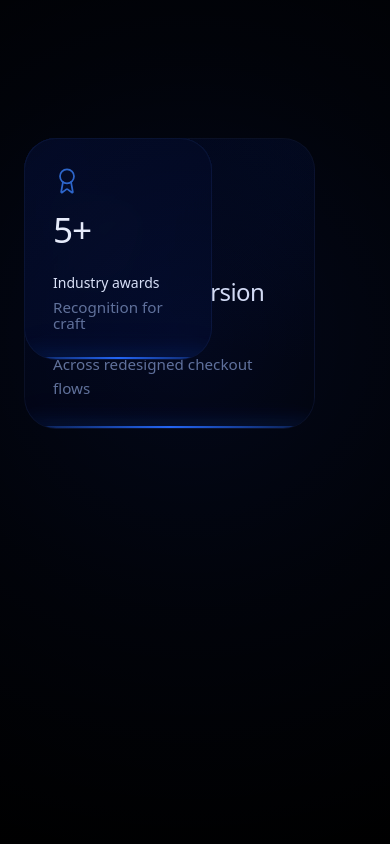
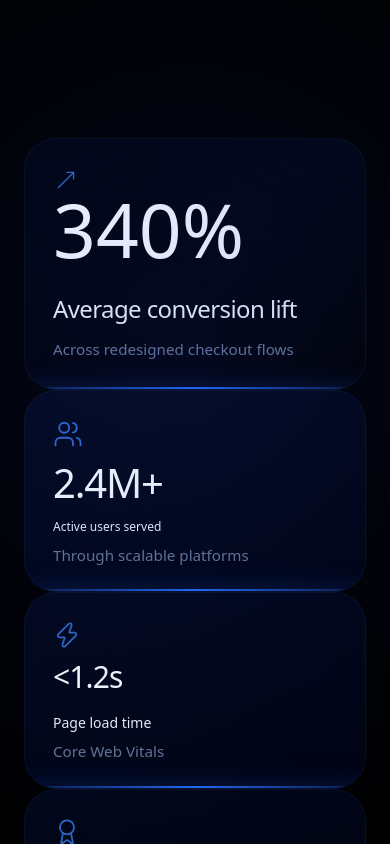
Before and after one commit to josephstephen-dev/joseph-portfolio, a Next.js app: page / in a window 390 px wide. Shown: the part 1080-1924 px from the top of the page. Built offline with nearby package versions, Linux system fonts and the light colour scheme.

Commit message:
Adjust mobile proof card layout

```diff
--- a/src/app/globals.css
+++ b/src/app/globals.css
@@ -875,53 +875,31 @@ linear-gradient(
 }
 
 .proof-card-1{
-    position:absolute !important;
-
     top:0;
     left:0;
-
-    width:85% !important;
+    width:82%;
 }
 
 .proof-card-2{
-    position:absolute !important;
-
-    top:170px;
+    top:140px;
     right:0;
-
-    width:55% !important;
+    width:48%;
 }
 
 .proof-card-3{
-    position:absolute !important;
-
-    top:430px;
+    top:380px;
     left:0;
-
-    width:55% !important;
+    width:48%;
 }
 
 .proof-card-4{
-    position:absolute !important;
-
     top:520px;
     right:0;
-
-    width:55% !important;
+    width:48%;
 }
 
 .proof-card p{
     font-size:.95rem !important;
-}
-
-.proof-card-1 h3{
-    font-size:3.5rem !important;
-}
-
-.proof-card-2 h3,
-.proof-card-3 h3,
-.proof-card-4 h3{
-    font-size:2.2rem !important;
 }
 }
 
```
